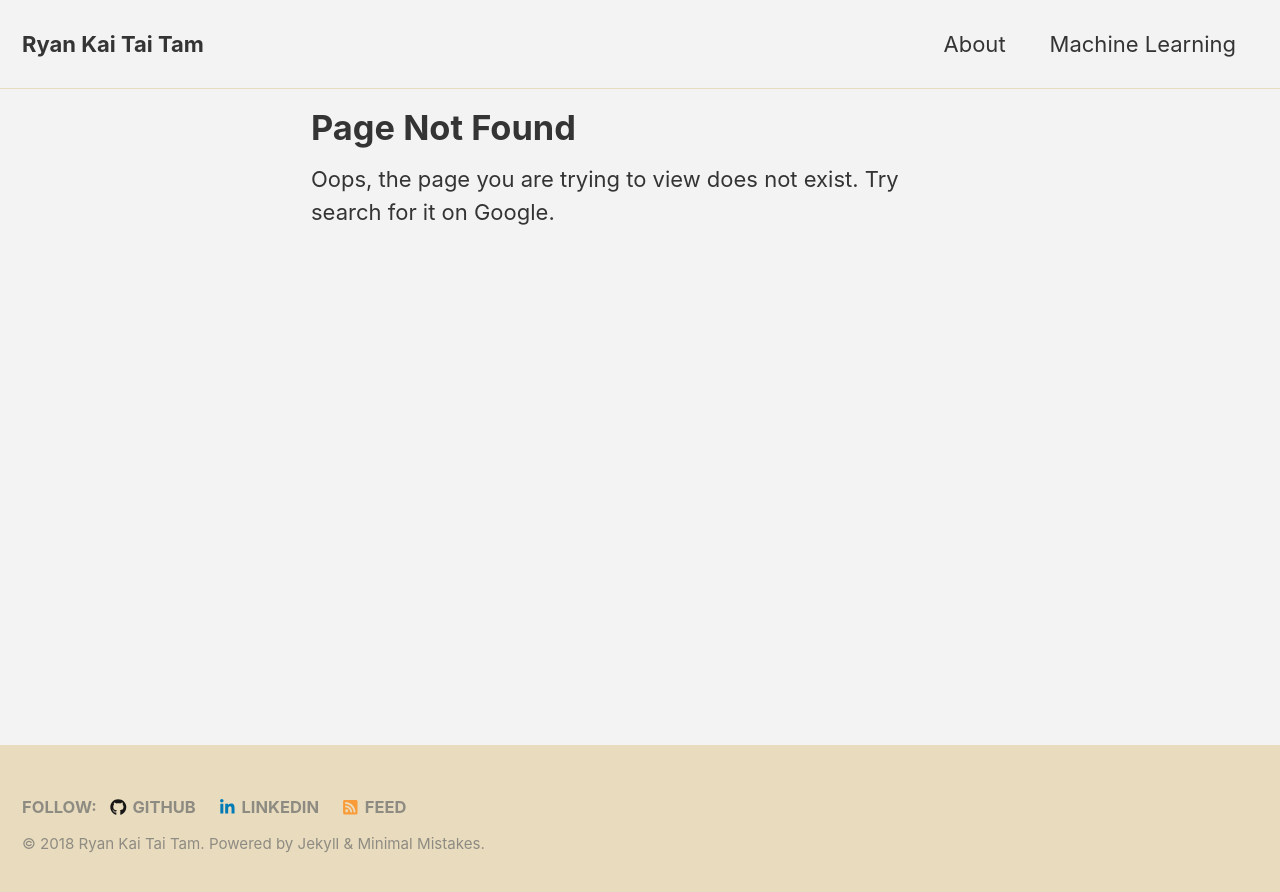
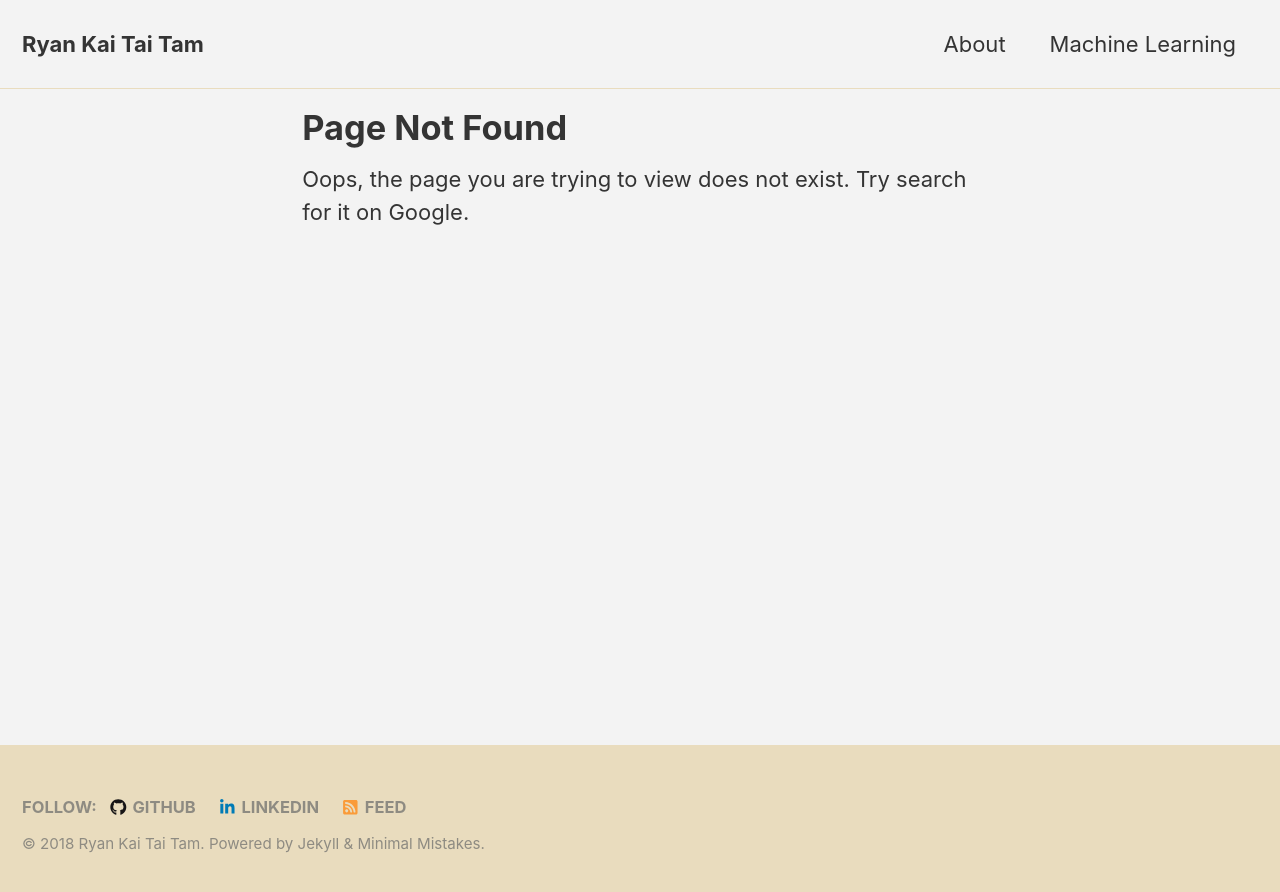
Before and after one commit to ryan-kttam/ryan-kttam.github.io, a Jekyll site: the page built from _pages/404.md, in a window 1280 px wide. Shown: the top 892 px of the page. Built offline with Jekyll 4.4.1, drawn with Linux system fonts in a browser that asks for light colours; cached includes are drawn as plain includes; nearby versions of some CDN libraries.

Commit message:
modifying the width of the pages

```diff
--- a/_sass/minimal-mistakes/_page.scss
+++ b/_sass/minimal-mistakes/_page.scss
@@ -6,8 +6,8 @@
   @include clearfix;
   margin-left: auto;
   margin-right: auto;
-  padding-left: 0.5em;
-  padding-right: 0.5em;
+  padding-left: 0.1em;
+  padding-right: 0.1em;
   -webkit-animation: $intro-transition;
   animation: $intro-transition;
   max-width: 100%;
```
